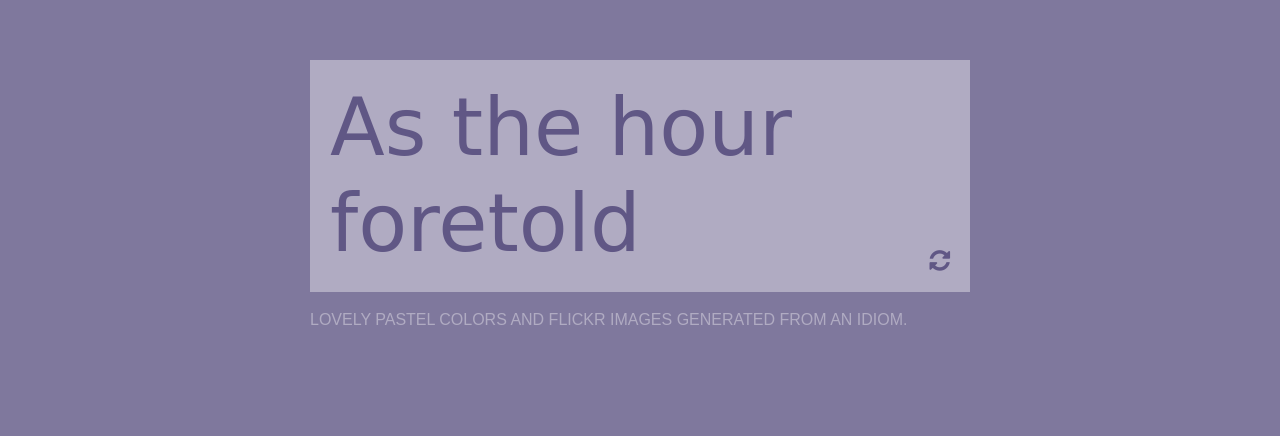
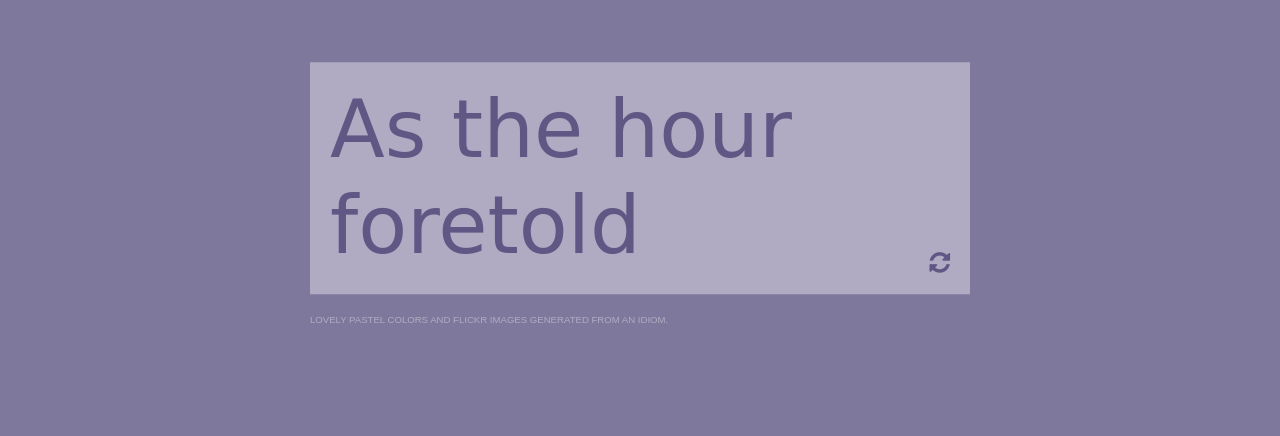
Before and after one commit to adjustcreative/idiom-generator, a website: page public/index.html in a window 1280 px wide. Shown: the part 226-662 px from the top of the page. Drawn offline with Linux system fonts and the light colour scheme; a web font is replaced by a local one.

Commit message:
make the words small under the card

```diff
--- a/public/css/style.css
+++ b/public/css/style.css
@@ -51,6 +51,8 @@ body,html{
   text-transform: uppercase;
   margin:20px;
   max-width: 700px;
+  font-size: 0.6em;
+  line-height: 1.2em;
 }
 
 #refresh{
```
